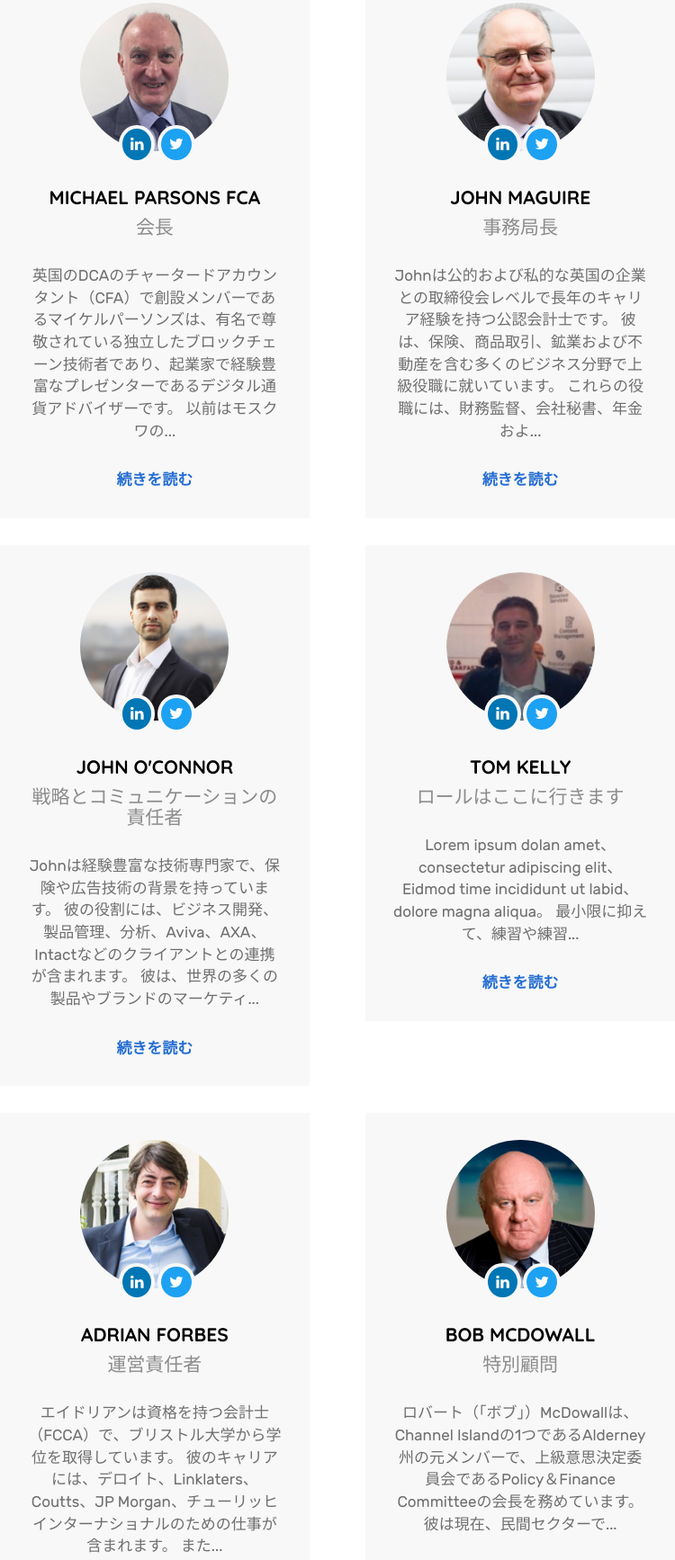
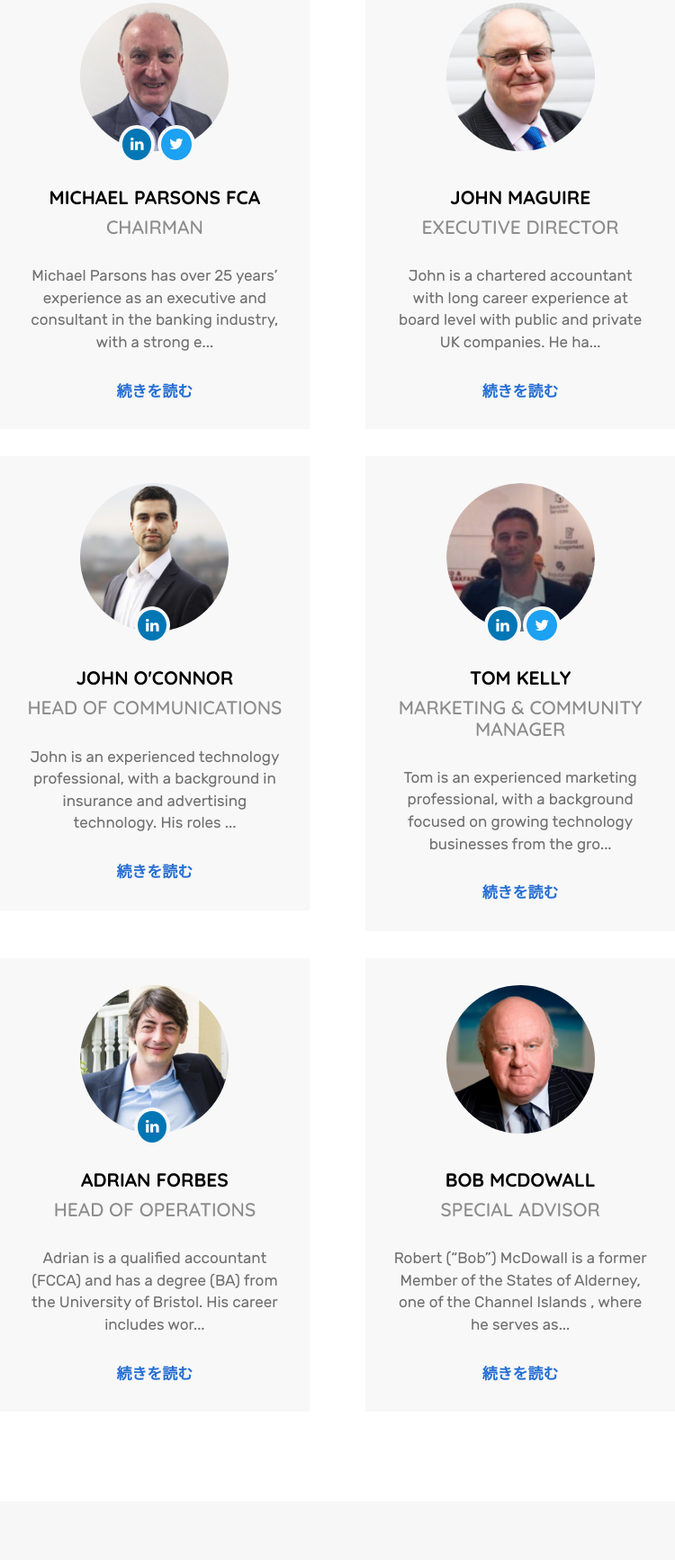
Before and after one commit to calemyers723/cardano-publish, a plain HTML site: page ja/foundation/index.html in a window 1280 px wide. Shown: the part 1704-3438 px from the top of the page at 90% size, without its empty margins (410-1160 px from the left). Drawn offline with nearby package versions, Linux system fonts and the light colour scheme; a script that the page names is missing; some icons are missing; files whose address does not match are found by name.

Commit message:
social section update

```diff
--- a/ja/foundation/index.html
+++ b/ja/foundation/index.html
@@ -224,14 +224,18 @@ var lowerie = false;
 
   <div class="avatar">
     <img src="/images/team/Parsons.jpg" width="350" height="350" class="img-circle fullwidth" />
-    <a class="twitter" href="" target="_blank"><em class="fa fa-twitter"></em></a>
-    <a class="linkedin" href="" target="_blank"><em class="fa fa-linkedin"></em></a>
+
+    <a class="twitter " href="https://twitter.com/BitcoinByte" target="_blank"><em class="fa fa-twitter"></em></a>
+
+
+    <a class="linkedin " href="https://www.linkedin.com/in/michaelparsons/" target="_blank"><em class="fa fa-linkedin"></em></a>
+
   </div>
   <h2 class="uppercase">MICHAEL PARSONS FCA</h2>
-  <h4 class="uppercase big bold">会長</h4>
-  <p>英国のDCAのチャータードアカウンタント（CFA）で創設メンバーであるマイケルパーソンズは、有名で尊敬されている独立したブロックチェーン技術者であり、起業家で経験豊富なプレゼンターであるデジタル通貨アドバイザーです。 以前はモスクワの...</p>
-  <input type="hidden" class="all-desc" value="英国のDCAのチャータードアカウンタント（CFA）で創設メンバーであるマイケルパーソンズは、有名で尊敬されている独立したブロックチェーン技術者であり、起業家で経験豊富なプレゼンターであるデジタル通貨アドバイザーです。 以前はモスクワのKPMGとロンドンのPwCの銀行コンサルタントだった。マイケルはまた、ドバイの銀行立ち上げを指揮するなど、25年以上にわたる運用銀行業務の経験と理解を持っており、ブロックチェインの新たな可能性 金融サービスおよびその他の分野における分散元帳アプリケーションと暗号化アプリケーション" />
-  <input type="hidden" class="short-desc" value="英国のDCAのチャータードアカウンタント（CFA）で創設メンバーであるマイケルパーソンズは、有名で尊敬されている独立したブロックチェーン技術者であり、起業家で経験豊富なプレゼンターであるデジタル通貨アドバイザーです。 以前はモスクワの..." />
+  <h4 class="uppercase big bold">Chairman</h4>
+  <p>Michael Parsons has over 25 years’ experience as an executive and consultant in the banking industry, with a strong e...</p>
+  <input type="hidden" class="all-desc" value="Michael Parsons has over 25 years’ experience as an executive and consultant in the banking industry, with a strong emphasis on technological innovation. An early evangelist for Bitcoin, he has become one of the UK’s leading authorities and thought leaders on blockchain distributed ledger technology for financial services and a sought-after speaker and advisor on the subject. He currently serves as the Chairman and Executive Director of the Cardano Foundation, which promotes and supports the new Cardano blockchain protocol. There his mandate is to promote the protocol and associated Cardano ecosystem as well as positively influence the emerging commercial and legislative landscape for blockchain and cryptocurrency technologies." />
+  <input type="hidden" class="short-desc" value="Michael Parsons has over 25 years’ experience as an executive and consultant in the banking industry, with a strong e..." />
   <a href="" class="more">続きを読む</a>
 
 
@@ -246,14 +250,14 @@ var lowerie = false;
 
   <div class="avatar">
     <img src="/images/team/Maguire.jpg" width="350" height="350" class="img-circle fullwidth" />
-    <a class="twitter" href="" target="_blank"><em class="fa fa-twitter"></em></a>
-    <a class="linkedin" href="" target="_blank"><em class="fa fa-linkedin"></em></a>
+
+
   </div>
   <h2 class="uppercase">JOHN MAGUIRE</h2>
-  <h4 class="uppercase big bold">事務局長</h4>
-  <p>Johnは公的および私的な英国の企業との取締役会レベルで長年のキャリア経験を持つ公認会計士です。 彼は、保険、商品取引、鉱業および不動産を含む多くのビジネス分野で上級役職に就いています。 これらの役職には、財務監督、会社秘書、年金およ...</p>
-  <input type="hidden" class="all-desc" value="Johnは公的および私的な英国の企業との取締役会レベルで長年のキャリア経験を持つ公認会計士です。 彼は、保険、商品取引、鉱業および不動産を含む多くのビジネス分野で上級役職に就いています。 これらの役職には、財務監督、会社秘書、年金および投資信託、ならびに非執行役が含まれています。 事業開発活動には、スタートアップ、証券取引所のリストアップ、資金調達が含まれています。 ロシア、西アフリカ、英国をはじめとする様々な新興市場地域において、自らの会社を設立し、運営している企業金融の任務が遂行されています。" />
-  <input type="hidden" class="short-desc" value="Johnは公的および私的な英国の企業との取締役会レベルで長年のキャリア経験を持つ公認会計士です。 彼は、保険、商品取引、鉱業および不動産を含む多くのビジネス分野で上級役職に就いています。 これらの役職には、財務監督、会社秘書、年金およ..." />
+  <h4 class="uppercase big bold">Executive Director</h4>
+  <p>John is a chartered accountant with long career experience at board level with public and private UK companies. He ha...</p>
+  <input type="hidden" class="all-desc" value="John is a chartered accountant with long career experience at board level with public and private UK companies. He has worked in senior roles in many business sectors including insurance, commodity trading, mining and property; these roles have comprised finance directorships, company secretarial, pension and investment trusteeships as well as non-executive positions. Business development activities have included startups, stock exchange listings and fund raisings; corporate finance assignments have been undertaken in various emerging market territories including Russia and West Africa as well as the UK where he has formed and run his own companies." />
+  <input type="hidden" class="short-desc" value="John is a chartered accountant with long career experience at board level with public and private UK companies. He ha..." />
   <a href="" class="more">続きを読む</a>
 
 
@@ -268,14 +272,16 @@ var lowerie = false;
 
   <div class="avatar">
     <img src="/images/team/joconner.jpg" width="350" height="350" class="img-circle fullwidth" />
-    <a class="twitter" href="" target="_blank"><em class="fa fa-twitter"></em></a>
-    <a class="linkedin" href="" target="_blank"><em class="fa fa-linkedin"></em></a>
+
+
+    <a class="linkedin only-one" href="https://www.linkedin.com/in/jjtoconnor/" target="_blank"><em class="fa fa-linkedin"></em></a>
+
   </div>
   <h2 class="uppercase">JOHN O'CONNOR</h2>
-  <h4 class="uppercase big bold">戦略とコミュニケーションの責任者</h4>
-  <p>Johnは経験豊富な技術専門家で、保険や広告技術の背景を持っています。 彼の役割には、ビジネス開発、製品管理、分析、Aviva、AXA、Intactなどのクライアントとの連携が含まれます。 彼は、世界の多くの製品やブランドのマーケティ...</p>
-  <input type="hidden" class="all-desc" value="Johnは経験豊富な技術専門家で、保険や広告技術の背景を持っています。 彼の役割には、ビジネス開発、製品管理、分析、Aviva、AXA、Intactなどのクライアントとの連携が含まれます。 彼は、世界の多くの製品やブランドのマーケティングキャンペーンを成功裏に開始しました。 保険技術会社と協力しながら、彼は保険業界と金融サービスをより一般的に変えるブロックチェーンの可能性に関心を持った。 ジョンはオックスフォード大学を卒業し、PPEで学位を取得しました。" />
-  <input type="hidden" class="short-desc" value="Johnは経験豊富な技術専門家で、保険や広告技術の背景を持っています。 彼の役割には、ビジネス開発、製品管理、分析、Aviva、AXA、Intactなどのクライアントとの連携が含まれます。 彼は、世界の多くの製品やブランドのマーケティ..." />
+  <h4 class="uppercase big bold">Head of Communications</h4>
+  <p>John is an experienced technology professional, with a background in insurance and advertising technology. His roles ...</p>
+  <input type="hidden" class="all-desc" value="John is an experienced technology professional, with a background in insurance and advertising technology. His roles have included business development, product management and analytics, working with clients like Aviva, AXA and Intact. He has worked on successfully launching marketing campaigns for a number of global products and brands. Whilst working with an insurance-technology company, he became interested in the possibilities for blockchain to transform the insurance industry and financial services more generally. John graduated from Oxford University with a degree in PPE." />
+  <input type="hidden" class="short-desc" value="John is an experienced technology professional, with a background in insurance and advertising technology. His roles ..." />
   <a href="" class="more">続きを読む</a>
 
 
@@ -290,14 +296,18 @@ var lowerie = false;
 
   <div class="avatar">
     <img src="/images/team/tom.jpg" width="350" height="350" class="img-circle fullwidth" />
-    <a class="twitter" href="" target="_blank"><em class="fa fa-twitter"></em></a>
-    <a class="linkedin" href="" target="_blank"><em class="fa fa-linkedin"></em></a>
+
+    <a class="twitter " href="https://twitter.com/tomkelly_25" target="_blank"><em class="fa fa-twitter"></em></a>
+
+
+    <a class="linkedin " href="https://www.linkedin.com/in/tomkelly25/" target="_blank"><em class="fa fa-linkedin"></em></a>
+
   </div>
   <h2 class="uppercase">TOM KELLY</h2>
-  <h4 class="uppercase big bold">ロールはここに行きます</h4>
-  <p>Lorem ipsum dolan amet、consectetur adipiscing elit、Eidmod time incididunt ut labid、dolore magna aliqua。 最小限に抑えて、練習や練習...</p>
-  <input type="hidden" class="all-desc" value="Lorem ipsum dolan amet、consectetur adipiscing elit、Eidmod time incididunt ut labid、dolore magna aliqua。 最小限に抑えて、練習や練習をしなければなりません。 大気中に放出された栄養素は、栄養失調の原因となる。 例外的な光景は、客観的ではないが、公然とした公然とした光の中に沈んでいる。" />
-  <input type="hidden" class="short-desc" value="Lorem ipsum dolan amet、consectetur adipiscing elit、Eidmod time incididunt ut labid、dolore magna aliqua。 最小限に抑えて、練習や練習..." />
+  <h4 class="uppercase big bold">Marketing &amp; Community Manager</h4>
+  <p>Tom is an experienced marketing professional, with a background focused on growing technology businesses from the gro...</p>
+  <input type="hidden" class="all-desc" value="Tom is an experienced marketing professional, with a background focused on growing technology businesses from the ground up. Previously Tom was VP of Marketing at Busy Rooms a software company which optimizes revenue for the global hotel industry. More recently Tom was Head of Growth &amp; Marketing at Homeshift, a technology business improving the customer experience in the home utilities sector. He first got interested in blockchain while consulting for a client and after further investigation become passionate about the potential of the technology. Tom graduated from Oxford Brookes University with a degree in Business Innovation &amp; Enterprise." />
+  <input type="hidden" class="short-desc" value="Tom is an experienced marketing professional, with a background focused on growing technology businesses from the gro..." />
   <a href="" class="more">続きを読む</a>
 
 
@@ -312,14 +322,16 @@ var lowerie = false;
 
   <div class="avatar">
     <img src="/images/team/aforbes.jpg" width="350" height="350" class="img-circle fullwidth" />
-    <a class="twitter" href="" target="_blank"><em class="fa fa-twitter"></em></a>
-    <a class="linkedin" href="" target="_blank"><em class="fa fa-linkedin"></em></a>
+
+
+    <a class="linkedin only-one" href="https://www.linkedin.com/in/adrian-forbes-3b2365a/" target="_blank"><em class="fa fa-linkedin"></em></a>
+
   </div>
   <h2 class="uppercase">ADRIAN FORBES</h2>
-  <h4 class="uppercase big bold">運営責任者</h4>
-  <p>エイドリアンは資格を持つ会計士（FCCA）で、ブリストル大学から学位を取得しています。 彼のキャリアには、デロイト、Linklaters、Coutts、JP Morgan、チューリッヒインターナショナルのための仕事が含まれます。 また...</p>
-  <input type="hidden" class="all-desc" value="エイドリアンは資格を持つ会計士（FCCA）で、ブリストル大学から学位を取得しています。 彼のキャリアには、デロイト、Linklaters、Coutts、JP Morgan、チューリッヒインターナショナルのための仕事が含まれます。 また、Citi Private Equity Servicesの運営責任者（ヨーロッパ、中東、アフリカ）であり、VC、プライベートエクイティ、債務および不動産ファンドのサービスを提供する有益なビジネスを構築および確立しました。 エイドリアンは、2014年にTGBEX Limitedを含む多くの新興企業を立ち上げ、ビットコインとブロックチェーンソリューションを熱心に提唱しています。 彼は大手銀行や法律事務所を含む多くの機関に対し、ブロックチェーンソリューションの潜在的な利点についてアドバイスしました。" />
-  <input type="hidden" class="short-desc" value="エイドリアンは資格を持つ会計士（FCCA）で、ブリストル大学から学位を取得しています。 彼のキャリアには、デロイト、Linklaters、Coutts、JP Morgan、チューリッヒインターナショナルのための仕事が含まれます。 また..." />
+  <h4 class="uppercase big bold">Head of Operations</h4>
+  <p>Adrian is a qualified accountant (FCCA) and has a degree (BA) from the University of Bristol. His career includes wor...</p>
+  <input type="hidden" class="all-desc" value="Adrian is a qualified accountant (FCCA) and has a degree (BA) from the University of Bristol. His career includes working for Deloitte, Linklaters, Coutts, JP Morgan and Zurich International. He was also the Head of Operations (Europe, the Middle East and Africa) for Citi Private Equity Services, building and establishing a profitable business servicing VC, Private Equity, Debt and Real Estate funds. Adrian has been a keen advocate for bitcoin and blockchain solutions, launching a number of start-ups, including TGBEX Limited in 2014, which remains the only licensed and regulated physical bitcoin manufacturer globally. He has advised a number of institutions, including large banks and law firms on the potential benefits of blockchain solutions." />
+  <input type="hidden" class="short-desc" value="Adrian is a qualified accountant (FCCA) and has a degree (BA) from the University of Bristol. His career includes wor..." />
   <a href="" class="more">続きを読む</a>
 
 
@@ -334,14 +346,14 @@ var lowerie = false;
 
   <div class="avatar">
     <img src="/images/team/bmcdowall.jpg" width="350" height="350" class="img-circle fullwidth" />
-    <a class="twitter" href="" target="_blank"><em class="fa fa-twitter"></em></a>
-    <a class="linkedin" href="" target="_blank"><em class="fa fa-linkedin"></em></a>
+
+
   </div>
   <h2 class="uppercase">BOB MCDOWALL</h2>
-  <h4 class="uppercase big bold">特別顧問</h4>
-  <p>ロバート（「ボブ」）McDowallは、Channel Islandの1つであるAlderney州の元メンバーで、上級意思決定委員会であるPolicy＆Finance Committeeの会長を務めています。 彼は現在、民間セクターで...</p>
-  <input type="hidden" class="all-desc" value="ロバート（「ボブ」）McDowallは、Channel Islandの1つであるAlderney州の元メンバーで、上級意思決定委員会であるPolicy＆Finance Committeeの会長を務めています。 彼は現在、民間セクターで多くのコンサルティングとアドバイザリーを行っています。 ボブは金融業界のメディアに頻繁に寄稿しており、銀行、証券、投資業界で35年以上の経験を持っています。 彼はUniversity College LondonのLL.Bを兼任しています.Tin Plateの別名Wireworkers Livery Companyの裁判所のメンバーで、ロンドンのWarburg Instituteに拠点を置くFolklore Societyの元社長兼管理委員です。" />
-  <input type="hidden" class="short-desc" value="ロバート（「ボブ」）McDowallは、Channel Islandの1つであるAlderney州の元メンバーで、上級意思決定委員会であるPolicy＆Finance Committeeの会長を務めています。 彼は現在、民間セクターで..." />
+  <h4 class="uppercase big bold">Special Advisor</h4>
+  <p>Robert (“Bob”) McDowall is a former Member of the States of Alderney, one of the Channel Islands , where he serves as...</p>
+  <input type="hidden" class="all-desc" value="Robert (“Bob”) McDowall is a former Member of the States of Alderney, one of the Channel Islands , where he serves as Chairman of the Policy &amp; Finance Committee, the senior decision making Committee. He now has a number of consulting and advisory roles in the private sector. Bob is a frequent contributor to the financial industry media and has over 35 years experience in the Banking,Securities and Investment Industry. He has an LL.B from University College London He is a Member of the Court of the Tin Plate alias Wireworkers Livery Company and is a former President and a Trustee of the Folklore Society based at the Warburg Institute in London." />
+  <input type="hidden" class="short-desc" value="Robert (“Bob”) McDowall is a former Member of the States of Alderney, one of the Channel Islands , where he serves as..." />
   <a href="" class="more">続きを読む</a>
 
 
```
Also changed, not shown: cn/foundation/index.html (+28 -16 lines), foundation/index.html (+24 -12 lines).
